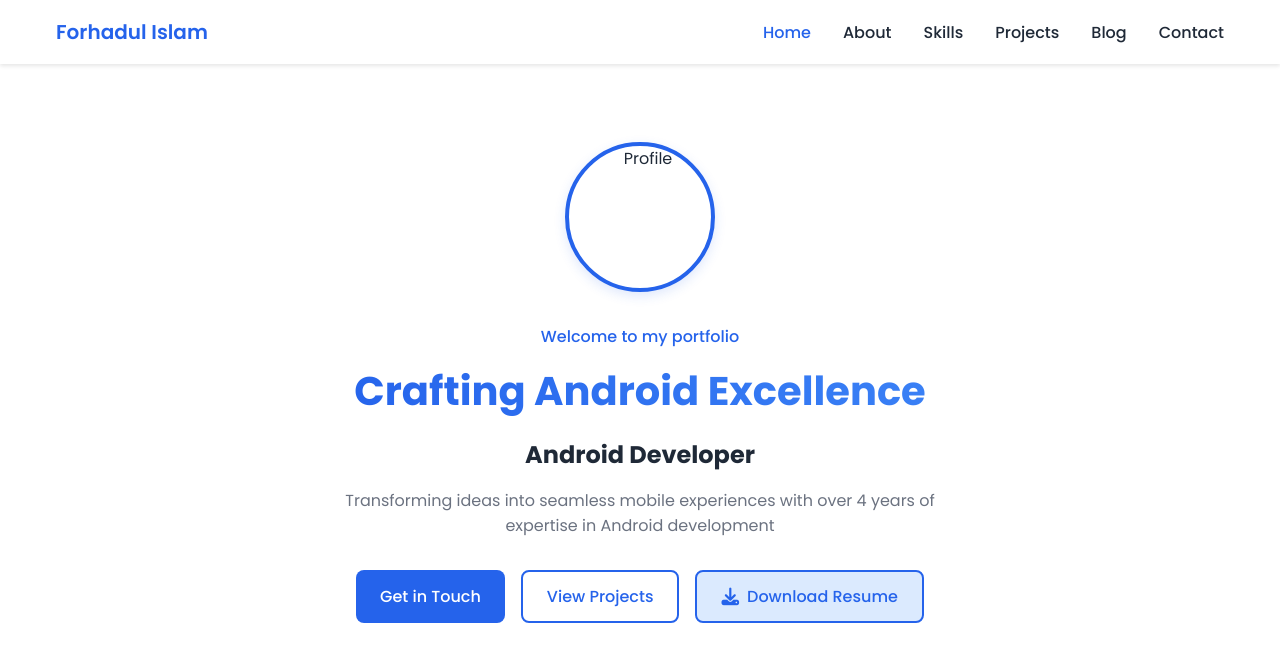
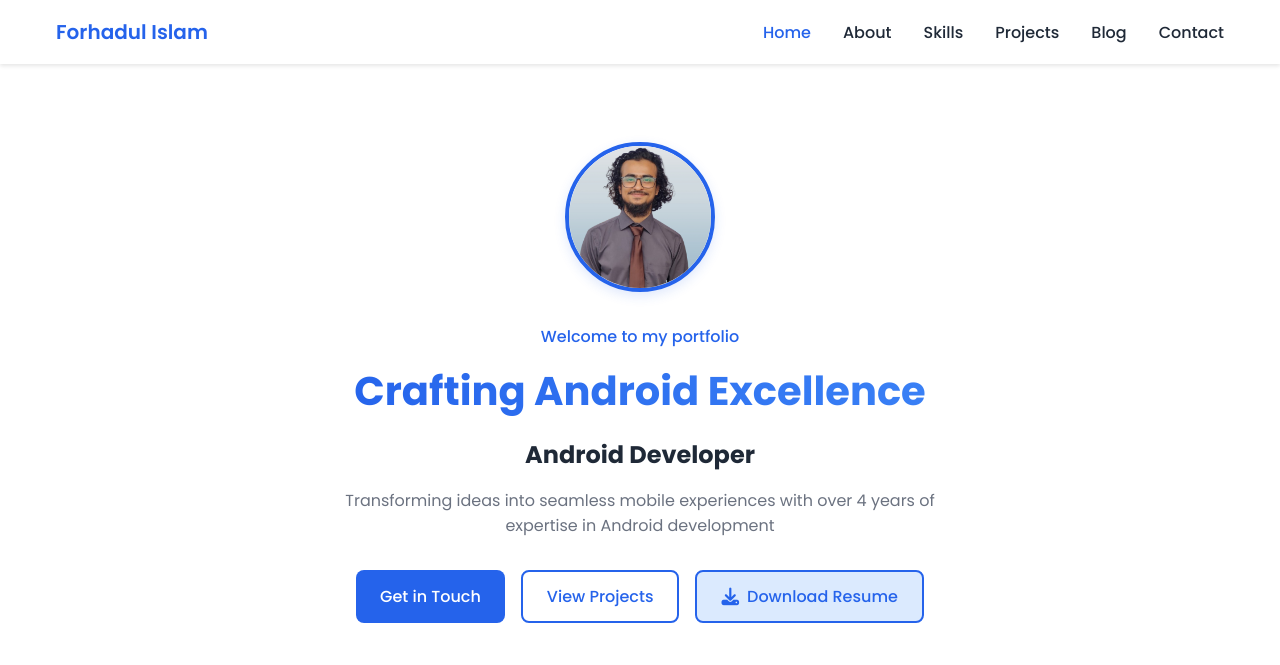
Before and after one commit to fitareq/fitareq.github.io, a plain HTML site: page index.html in a window 1280 px wide. Shown: the top 665 px of the page. Drawn offline with Linux system fonts and the light colour scheme; no server answers.

Commit message:
Update profile image to use profile.png

```diff
--- a/index.html
+++ b/index.html
@@ -39,7 +39,7 @@
             <div class="container">
                 <div class="home-content">
                     <div class="home-data">
-                        <img src="images/profile.jpg" alt="Profile" class="profile-image">
+                        <img src="images/profile.png" alt="Forhadul Islam" class="profile-image">
                         <span class="home-welcome">Welcome to my portfolio</span>
                         <h1 class="home-title">Crafting Android Excellence</h1>
                         <h3 class="home-subtitle">Android Developer</h3>
```
Also changed, not shown: images/profile.jpg (deleted), images/profile.png (added).
